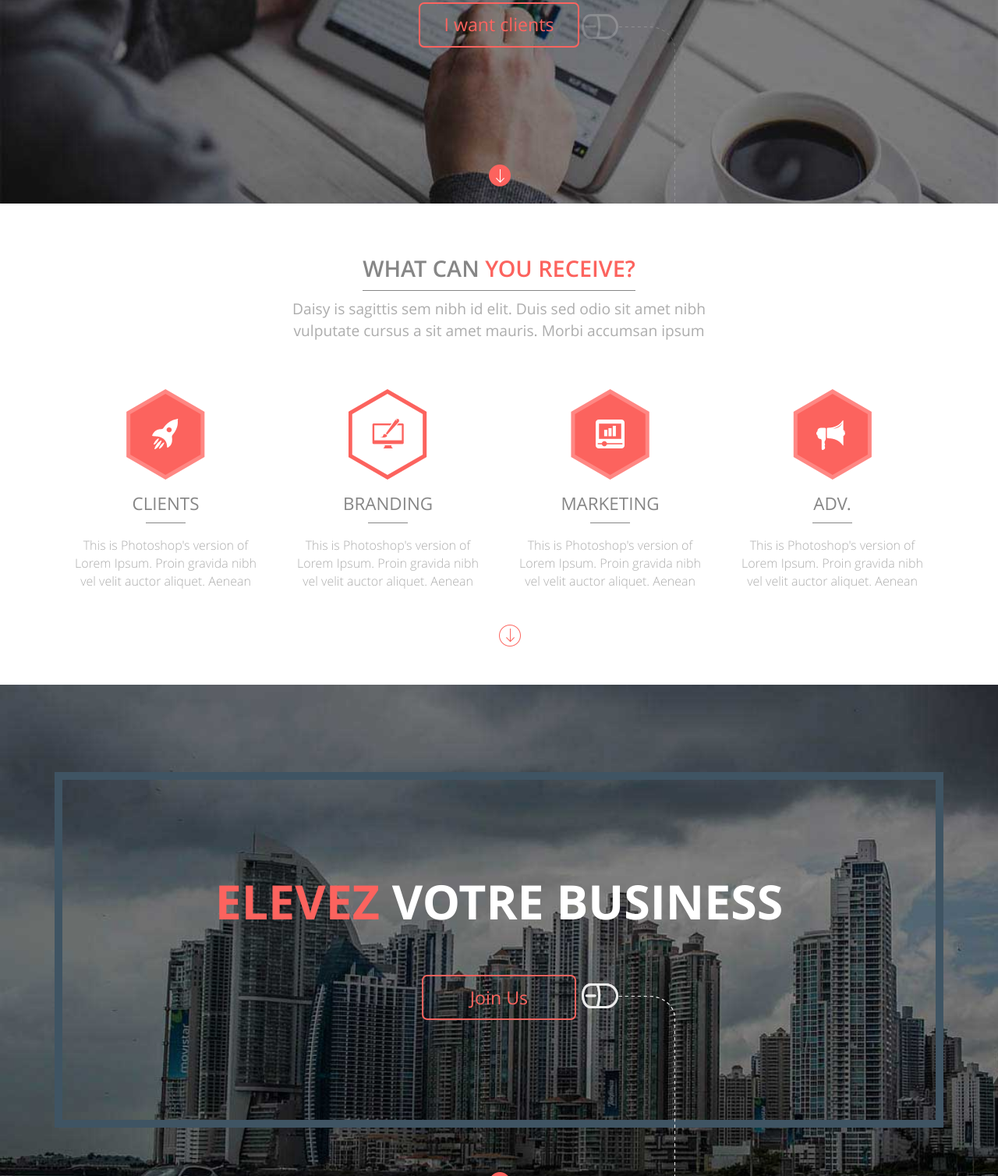
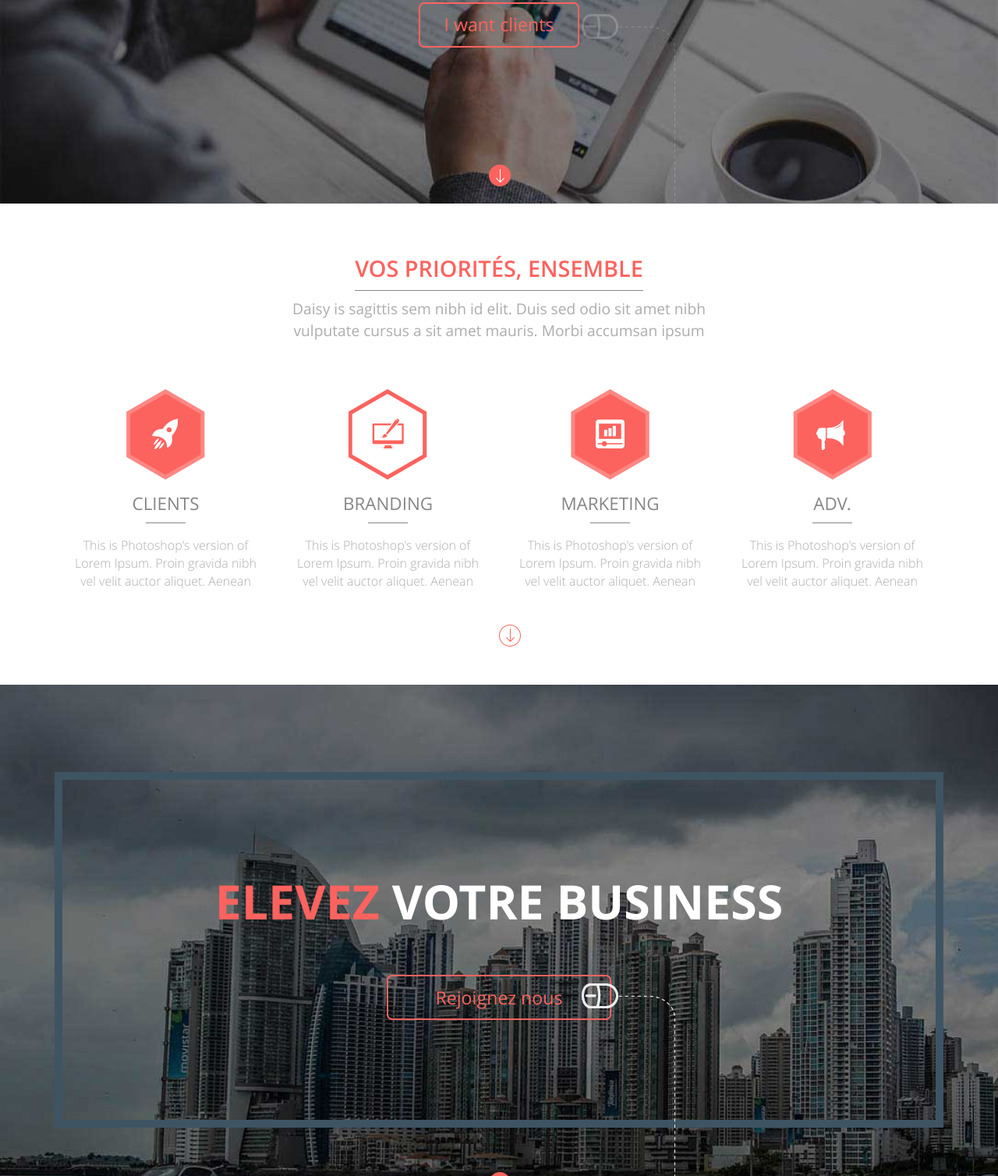
Before and after one commit to CDA-CDA-CDA/cda-cda-cda.github.io, a plain HTML site: page index.html in a window 1280 px wide. Shown: the part 403-1911 px from the top of the page at 78% size. Drawn offline with Linux system fonts and the light colour scheme.

Commit message:
Update index.html

```diff
--- a/index.html
+++ b/index.html
@@ -93,7 +93,7 @@ License URL: http://creativecommons.org/licenses/by/3.0/
 			<div id="about" class="about">
 				<div class="container">
 					<div class="about-head text-center">
-						<h3>What can <span>you receive?</span></h3>
+						<h3> <span>Vos priorités, ENSEMBLE</span></h3>
 						<p>Daisy is sagittis sem nibh id elit. Duis sed odio sit amet nibh vulputate cursus a sit amet mauris. Morbi accumsan ipsum</p>
 					</div>
 					<!--- about-grids ---->
@@ -138,7 +138,7 @@ License URL: http://creativecommons.org/licenses/by/3.0/
 				<div class="container">
 					<div class="expand-info text-center">
 						<h2><span>Elevez</span> votre business</h2>
-						<a class="expand-btn" href="#">Join Us</a>
+						<a class="expand-btn" href="#">Rejoignez nous</a>
 					</div>
 					<span class="w-mouse"> </span>
 					<a class="e-down-arrow down-arrow-to scroll" href="#process"><span> </span></a>
```
